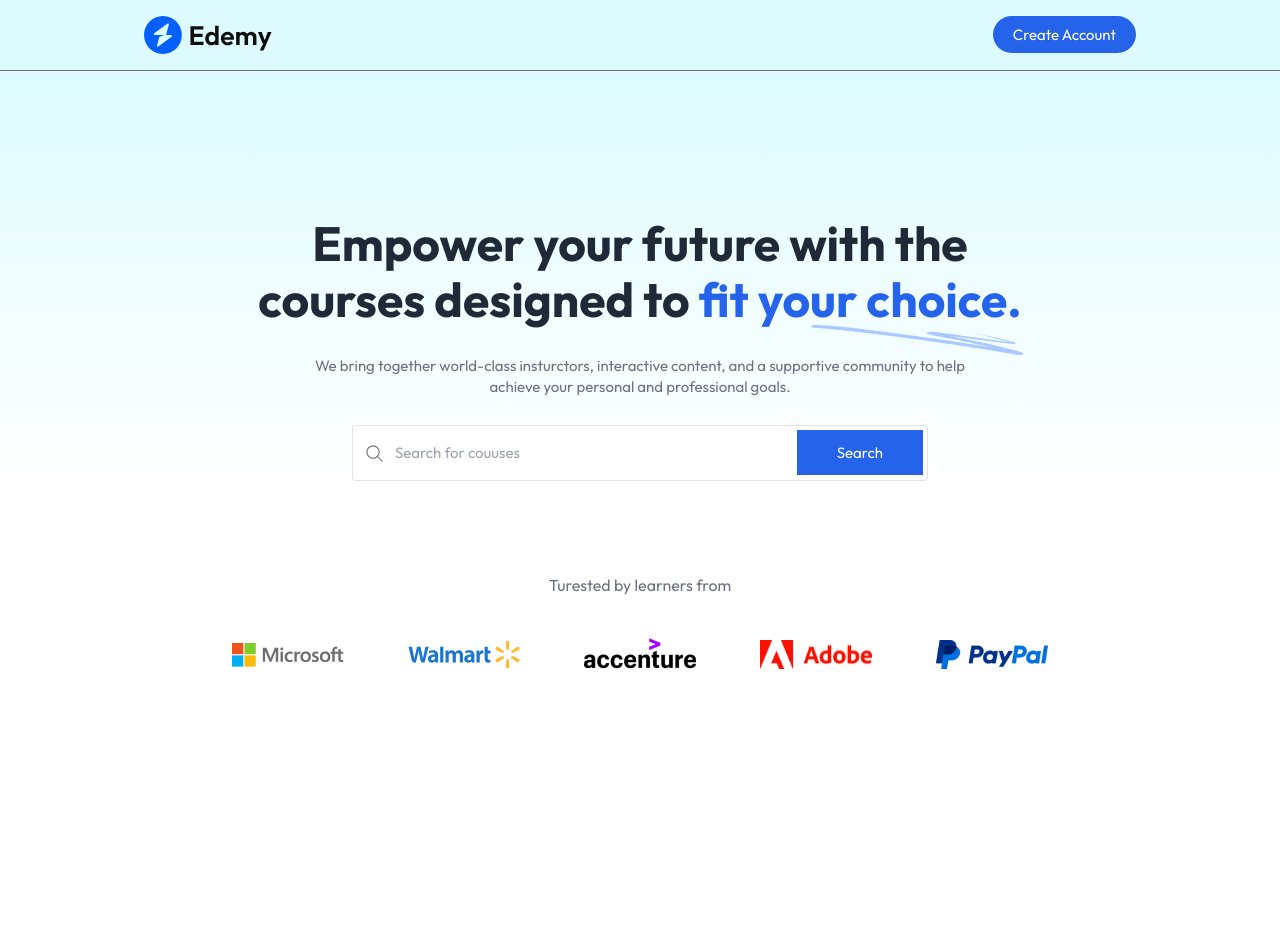
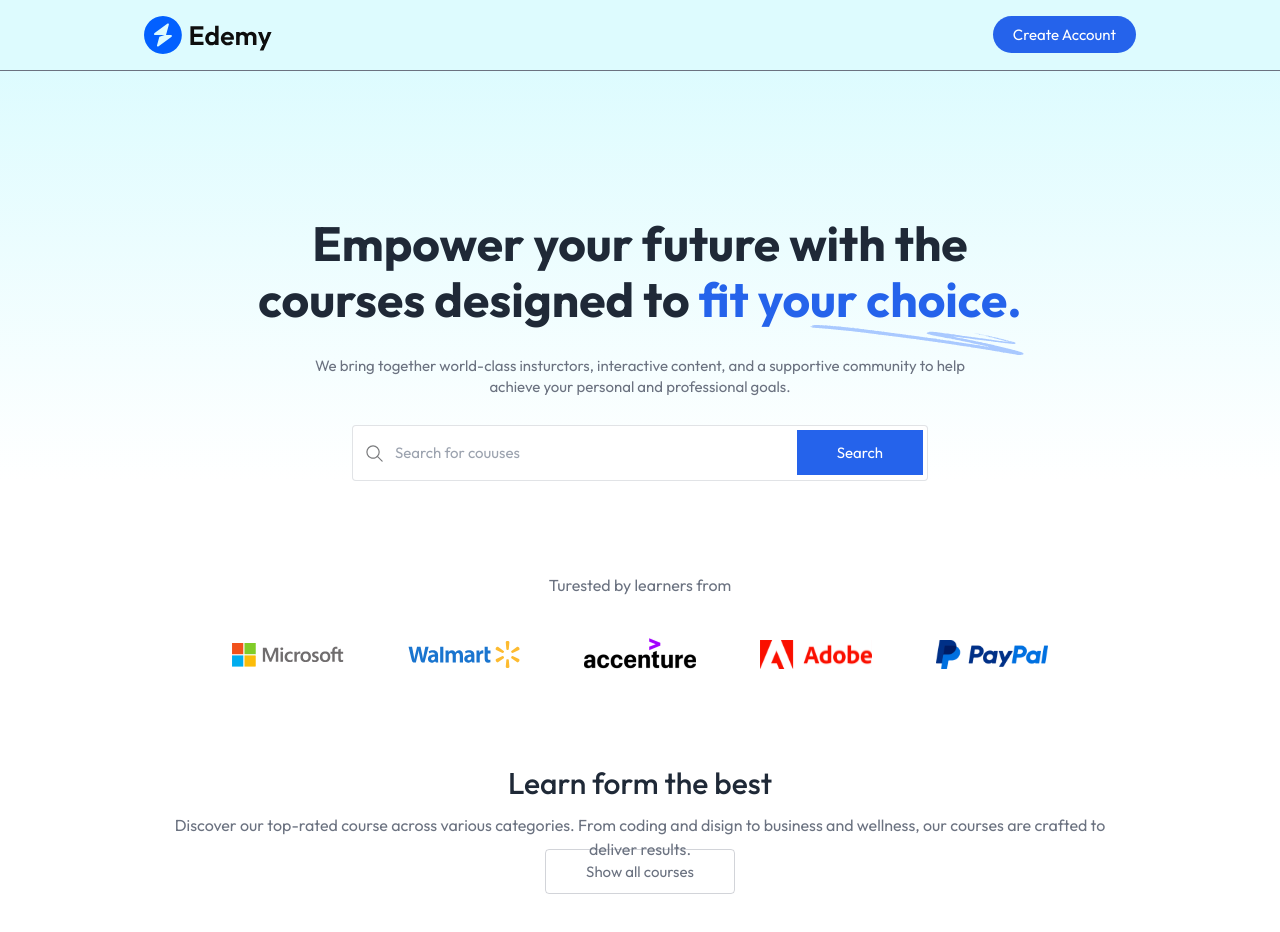
Before and after one commit to waibaBikash/Hamro-learning-, a React (Vite) app in the folder client/: page / in a window 1280 px wide. Shown: the top 932 px of the page. Before the commit the page ends 800 px from the top, so only its background shows below. Built offline with nearby package versions, Linux system fonts and the light colour scheme; no server answers.

Commit message:
create course section

```diff
--- a/client/src/components/student/CoursesSection.jsx
+++ b/client/src/components/student/CoursesSection.jsx
@@ -1,10 +1,15 @@
 import React from 'react'
+import { Link } from 'react-router-dom'
 
 const CoursesSection = () => {
   return (
-    <div>
-     <h1>CoursesSection</h1>
-      </div>
+    <div className='py-16 md:px-40 px-8'>
+      <h2 className='text-3xl font-medium text-gray-800'>Learn form the best</h2>
+      <p className='text-sm md:text-base text-gray-500 mt-3'>Discover our top-rated course across various categories. From coding and disign to business and wellness, our courses are crafted to deliver results.</p>
+
+
+      <Link to={'/courses-list'} onClick={()=>scrollTo(0,0)} className='text-gray-500 border border-gray-500/30 px-10 py-3 rounded'>Show all courses</Link>
+    </div>
   )
 }
 
--- a/client/src/pages/student/Home.jsx
+++ b/client/src/pages/student/Home.jsx
@@ -1,12 +1,14 @@
 import React from 'react'
 import Hero from '../../components/student/Hero'
 import Companies from '../../components/student/ Companies'
+import CoursesSection from '../../components/student/CoursesSection'
 
 const Home = () => {
   return (
     <div className='flex flex-col items-center space-y-7 text-center '>
       <Hero/>
       <Companies/>
+      <CoursesSection/>
     </div>
   )
 }
```
